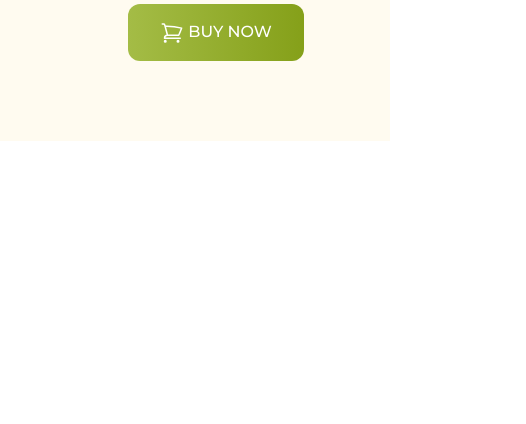
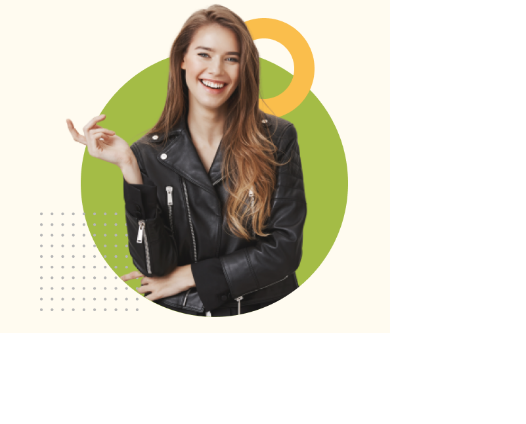
Before and after one commit to rakib4190/penguin-fashion, a plain HTML site: page index.html in a window 390 px wide. Shown: the part 420-844 px from the top of the page, 526 px wide, since content can reach past the window. Drawn offline with nearby package versions, Linux system fonts and the light colour scheme.

Commit message:
banner section are responsive using tailwind css

```diff
--- a/index.html
+++ b/index.html
@@ -33,7 +33,7 @@
           </ul>
         </nav> -->
         <!-- banner start here -->
-        <div class="flex justify-around items-center px-32 py-20">
+        <div class="flex flex-col md:flex-row justify-around items-center px-10 py-4 md:px-32 md:py-20">
           <div>
             <h1 class="text-7xl uppercase font-bold">
               <span class="text-[#FABE4C]">Be the Penguins</span> <br />
```
